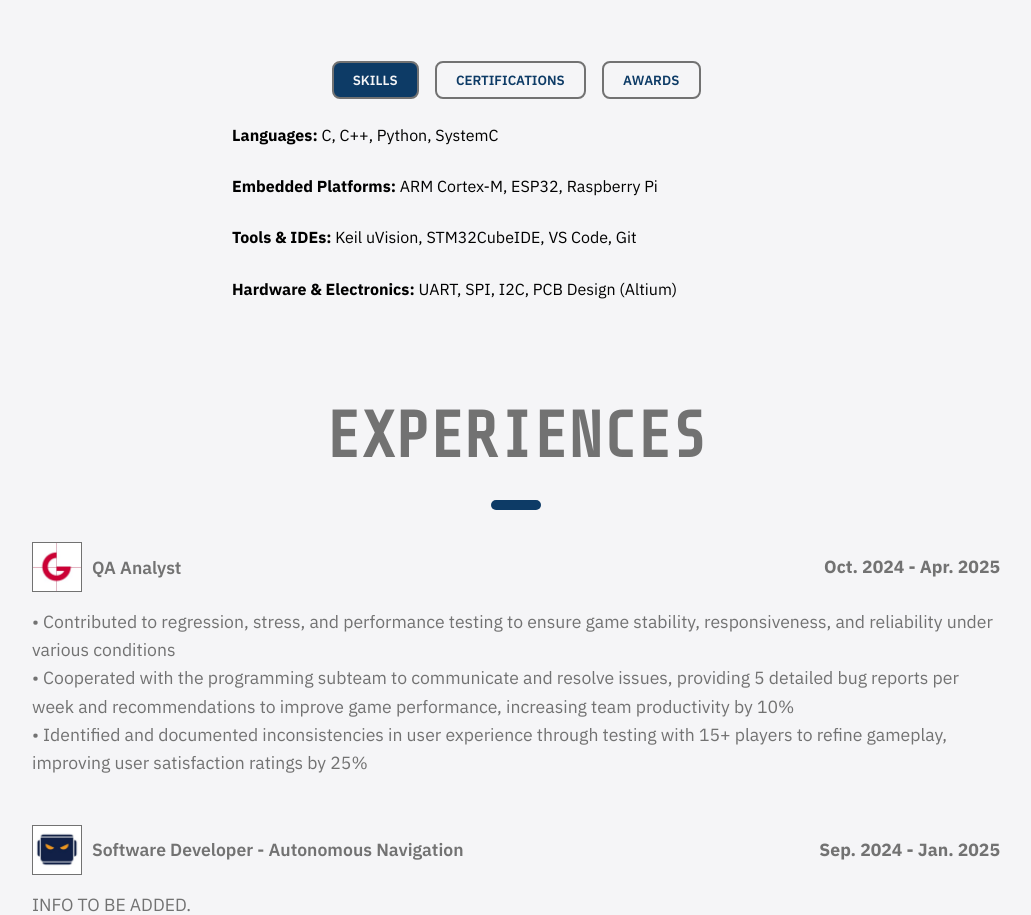
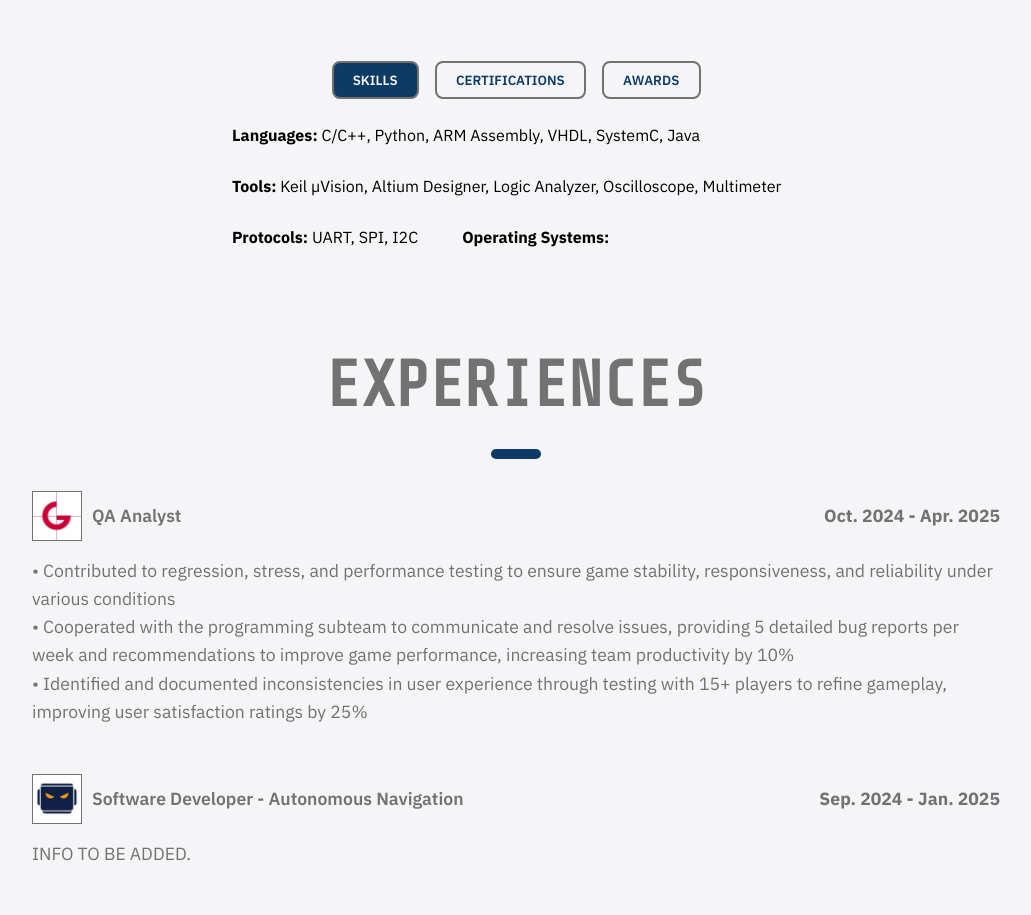
Before and after one commit to cthanges/Portfolio-Website, a plain HTML site: page index.html in a window 1280 px wide. Shown: the part 1531-2446 px from the top of the page, without its empty margins (124-1155 px from the left). Drawn offline with nearby package versions, Linux system fonts and the light colour scheme.

Commit message:
Modified part of the skills tab

```diff
--- a/index.html
+++ b/index.html
@@ -85,10 +85,10 @@
 
                     <div class="tab-content active" id="skills">
                         <ul>
-                            <li><strong>Languages:</strong> C, C++, Python, SystemC</li>
-                            <li><strong>Embedded Platforms:</strong> ARM Cortex-M, ESP32, Raspberry Pi</li>
-                            <li><strong>Tools & IDEs:</strong> Keil uVision, STM32CubeIDE, VS Code, Git</li>
-                            <li><strong>Hardware & Electronics:</strong> UART, SPI, I2C, PCB Design (Altium)</li>
+                            <li><strong>Languages:</strong> C/C++, Python, ARM Assembly, VHDL, SystemC, Java</li>
+                            <li><strong>Tools:</strong> Keil µVision, Altium Designer, Logic Analyzer, Oscilloscope, Multimeter</li>
+                            <li><strong>Protocols:</strong> UART, SPI, I2C</li>
+                            <li><strong>Operating Systems:</strong></li>
                         </ul>
                     </div>
 
```
